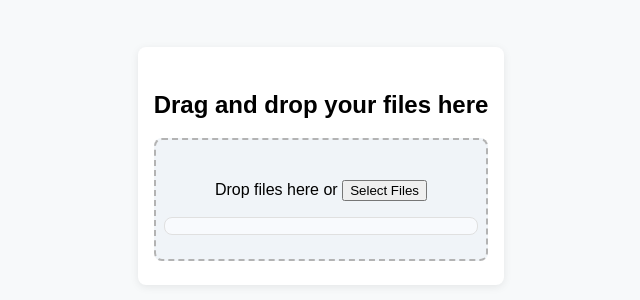
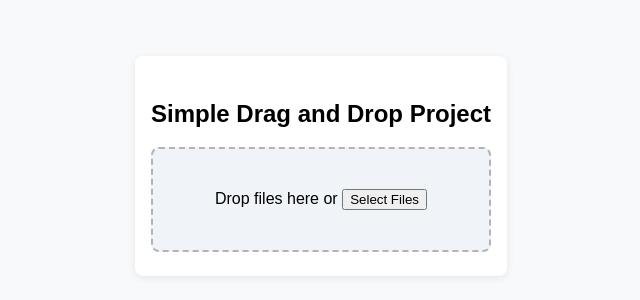
Before and after one commit to AnishKMBtech/drag-and-drop-function-for-webpages, a plain HTML site: page index.html in a window 1280 px wide. Shown: the part 234-534 px from the top of the page, without its empty margins (319-959 px from the left). Drawn offline with Linux system fonts and the light colour scheme.

Commit message:
Update index.html

```diff
--- a/index.html
+++ b/index.html
@@ -2,19 +2,32 @@
 <html lang="en">
 <head>
   <meta charset="UTF-8">
-  <meta name="viewport" content="width=device-width, initial-scale=1.0">
-  <title>Drag and Drop File Uploader</title>
+  <title>Simple File Uploader</title>
+
+  <!-- linking the css file  -->
   <link rel="stylesheet" href="styles.css">
+
+
 </head>
+
 <body>
+
+
   <div class="container">
-    <h2>Drag and drop your files here</h2>
-    <div id="drop-area">
-      <p>Drop files here or <button id="fileSelectBtn">Select Files</button></p>
-      <input type="file" id="fileElem" multiple style="display:none">
-      <div id="file-list"></div>
+    <h2>Simple Drag and Drop Project</h2>
+    <div                                 id="drop-area">
+      <p>  Drop files here or <button    id="selectbutton"  >        Select Files       </button></p>
+      <input type="file"                 id="fileinput"              multiple style="display: none;">
+      <div                               id="list"          >                                    </div>
+
+
     </div>
   </div>
-  <script src="app.js"></script>
+
+  <!-- linking the java script file -->
+  <script src="app.js">                    </script>
+
+
+
 </body>
 </html>
```
